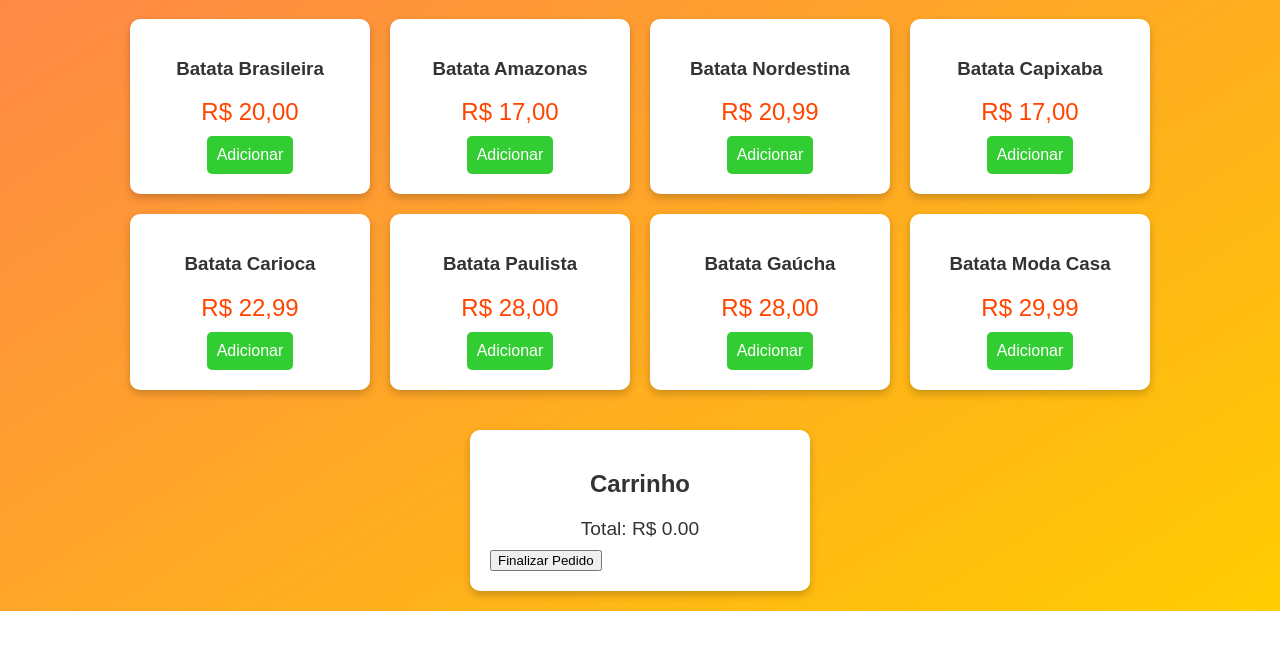
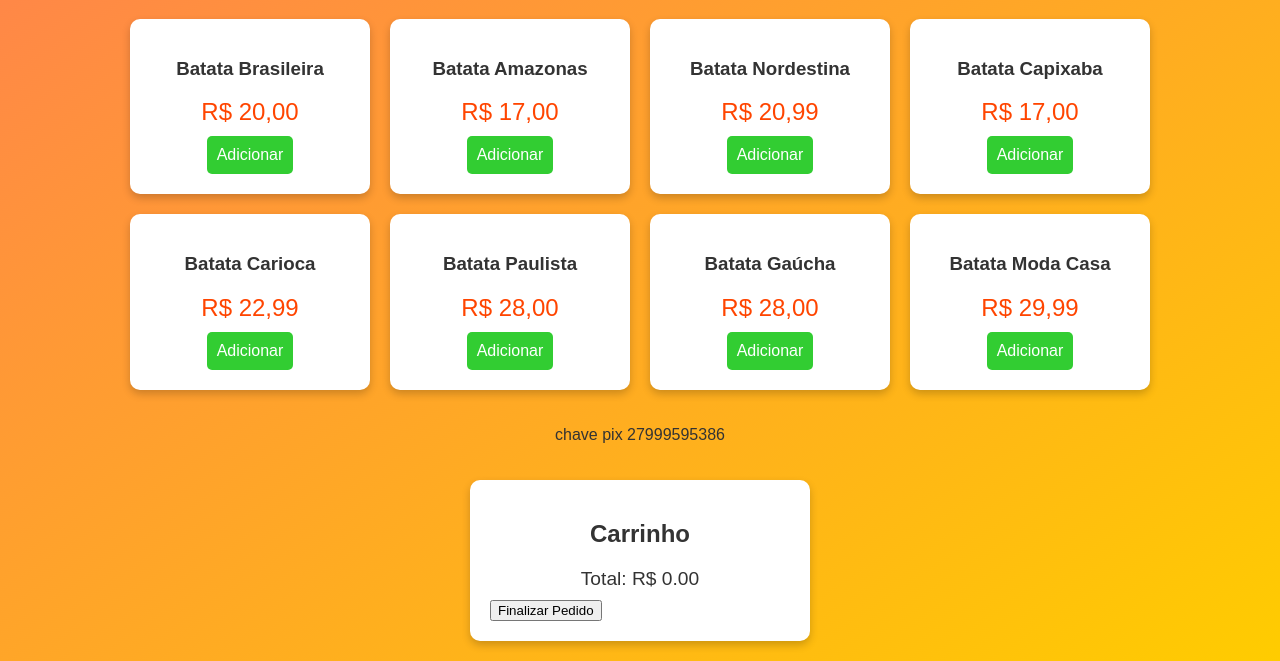
Before and after one commit to temperodaduda/Batatahotdaduda, a plain HTML site: page index.html in a window 1280 px wide. Shown: the part 189-850 px from the top of the page. Before the commit the page ends 800 px from the top, so only its background shows below. Drawn offline with Linux system fonts and the light colour scheme.

Commit message:
Update index.html

```diff
--- a/index.html
+++ b/index.html
@@ -170,7 +170,7 @@
             <button class="adicionar-btn" onclick="adicionarAoCarrinho('Batata Moda Casa', 29.99)">Adicionar</button>
         </div>
     </div>
-
+    <p>chave pix 27999595386</p>
     <div class="carrinho">
         <h2>Carrinho</h2>
         <div id="lista-carrinho"></div>
```
